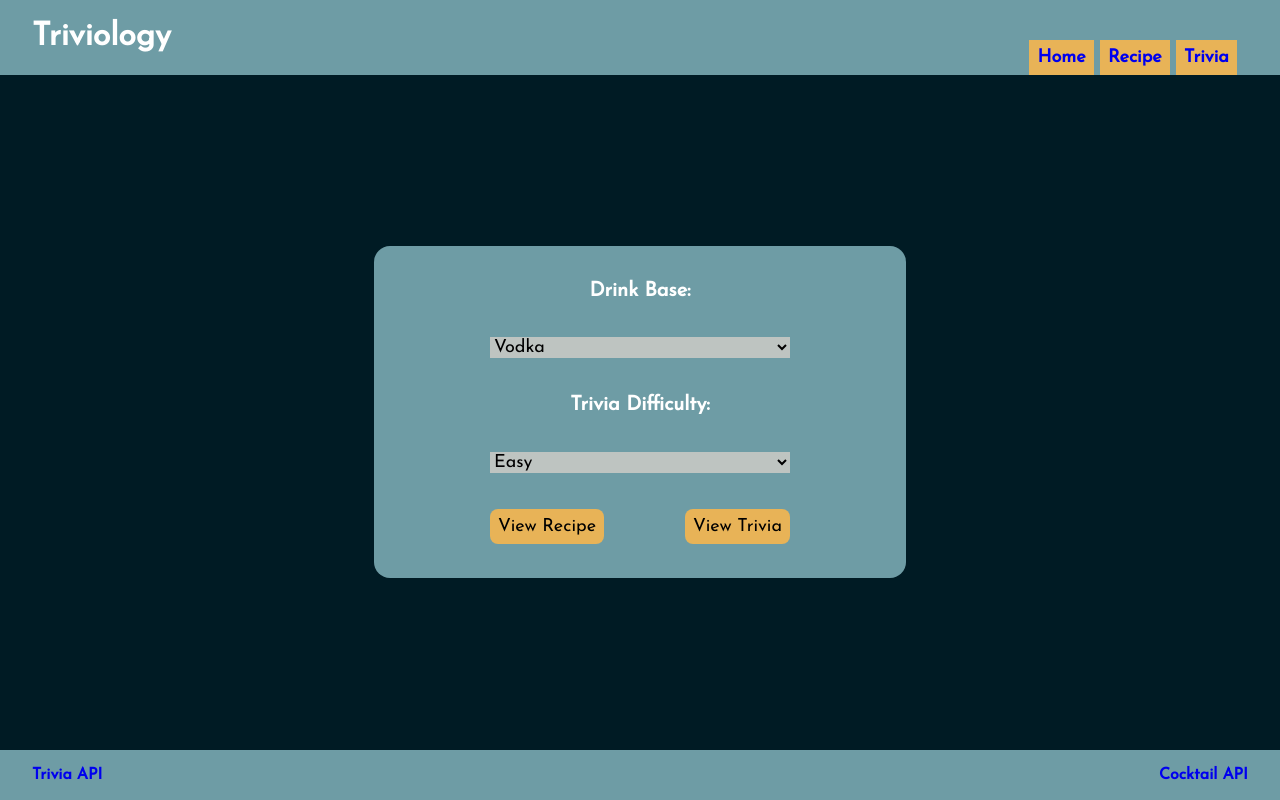
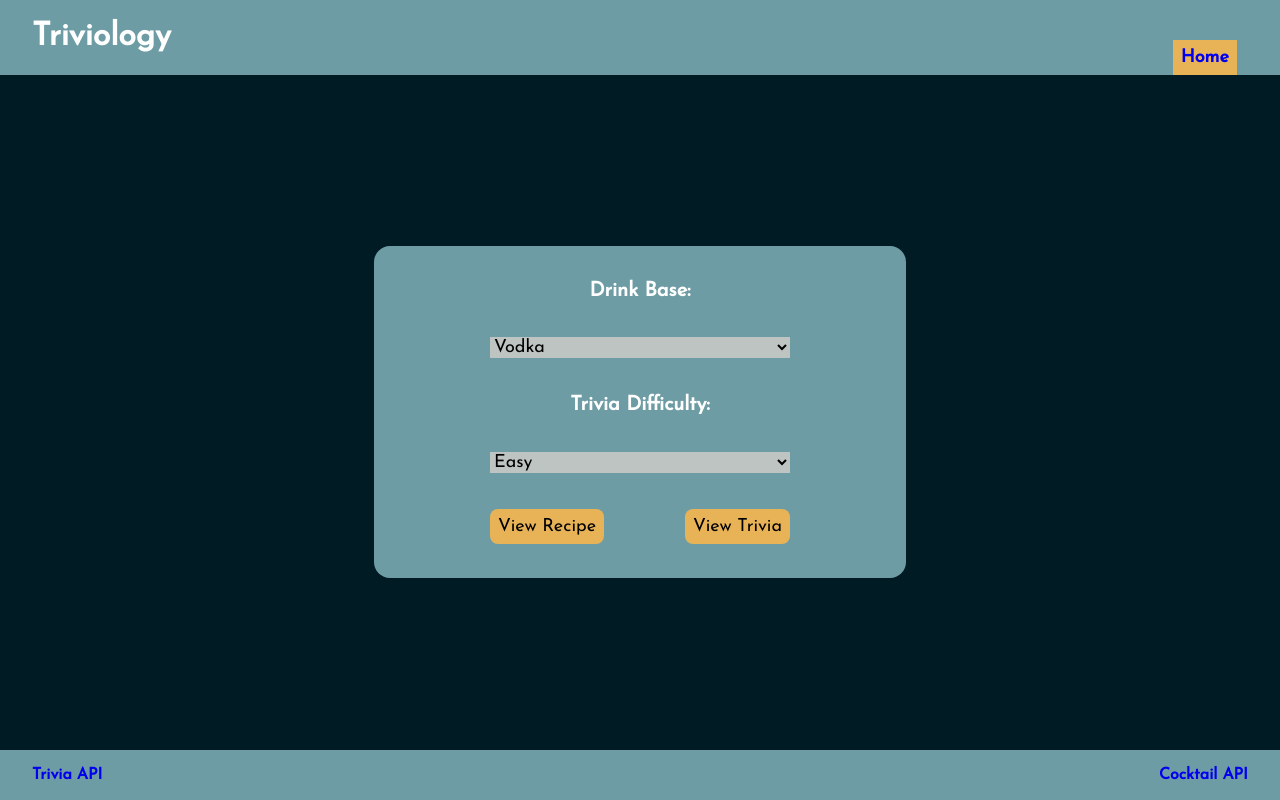
Before and after one commit to alia-peterson/trivia-night, a React (Create React App) app: page / in a window 1280 px wide. Built offline with nearby package versions, Linux system fonts and the light colour scheme.

Commit message:
Add conditional rendering to display links in header

```diff
--- a/src/components/App/App.js
+++ b/src/components/App/App.js
@@ -117,7 +117,10 @@ export default class App extends Component {
     return (
       <Router>
         <div className='App'>
-          <Header />
+          <Header
+            recipeEnabled={this.state.currentBeverage.idDrink ? true : false}
+            triviaEnabled={this.state.currentQuestion.category ? true : false}
+            />
           <main className='main'>
             <Route
               exact path='/'
--- a/src/components/HeaderFooter/Header.js
+++ b/src/components/HeaderFooter/Header.js
@@ -2,7 +2,8 @@ import React from 'react'
 import { NavLink } from 'react-router-dom'
 import './Header.css'
 
-export default function Header() {
+export default function Header({ recipeEnabled, triviaEnabled }) {
+  console.log(recipeEnabled);
   return (
     <header className='header'>
       <h1>Triviology</h1>
@@ -13,18 +14,22 @@ export default function Header() {
           >
           Home
         </NavLink>
+        {recipeEnabled &&
           <NavLink
             exact to='/recipe'
             className='nav-link'
             >
             Recipe
           </NavLink>
+        }
+        {triviaEnabled &&
           <NavLink
             exact to='/trivia'
             className='nav-link'
             >
             Trivia
           </NavLink>
+        }
       </div>
     </header>
   )
```
Lines whose indentation alone changed are shown as unchanged.
